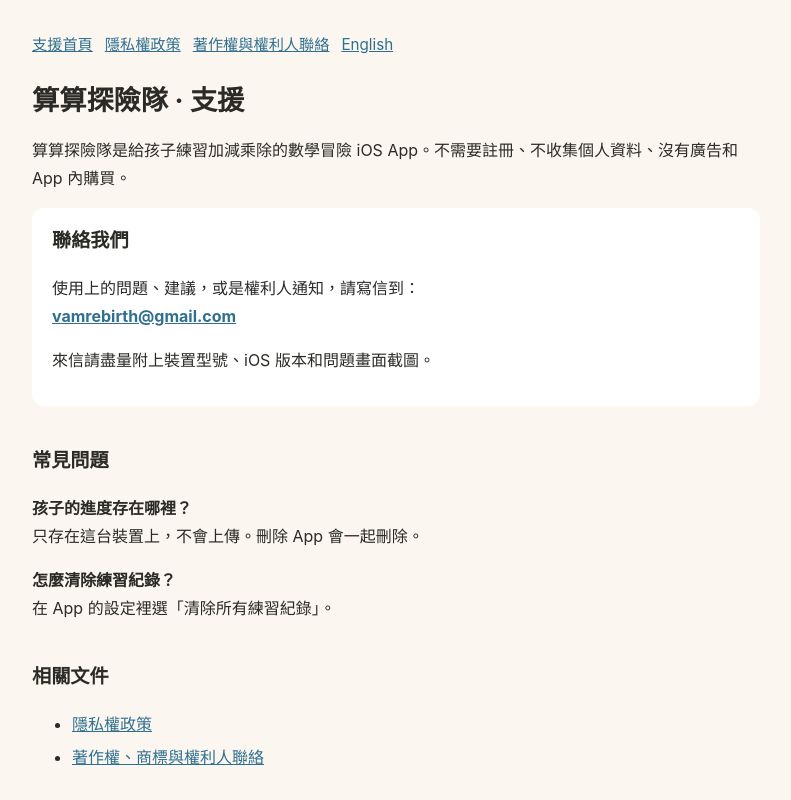
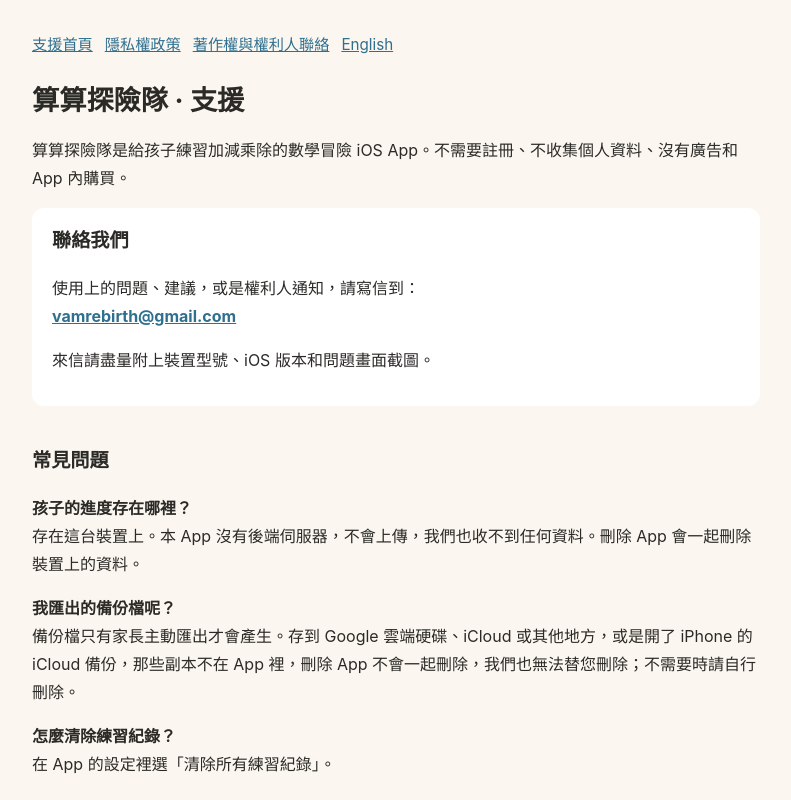
Before and after one commit to vamrebirth-sudo/math-adventure-support, a plain HTML site: page index.html in a window 1280 px wide. Shown: the top 800 px of the page, without its empty margins (244-1035 px from the left). Drawn offline with Linux system fonts and the light colour scheme.

Commit message:
常見問題補充：匯出的備份檔要自行刪除
Updated FAQ section to clarify data storage and backup information.

```diff
--- a/index.html
+++ b/index.html
@@ -8,7 +8,8 @@ li{margin:.3em 0}.card{background:var(--card);border-radius:12px;padding:16px 20
 <p>算算探險隊是給孩子練習加減乘除的數學冒險 iOS App。不需要註冊、不收集個人資料、沒有廣告和 App 內購買。</p>
 <div class="card"><h2 style="margin-top:0">聯絡我們</h2><p>使用上的問題、建議，或是權利人通知，請寫信到：<br><strong><a href="mailto:vamrebirth@gmail.com">vamrebirth@gmail.com</a></strong></p><p>來信請盡量附上裝置型號、iOS 版本和問題畫面截圖。</p></div>
 <h2>常見問題</h2>
-<p><strong>孩子的進度存在哪裡？</strong><br>只存在這台裝置上，不會上傳。刪除 App 會一起刪除。</p>
+<p><strong>孩子的進度存在哪裡？</strong><br>存在這台裝置上。本 App 沒有後端伺服器，不會上傳，我們也收不到任何資料。刪除 App 會一起刪除裝置上的資料。</p>
+<p><strong>我匯出的備份檔呢？</strong><br>備份檔只有家長主動匯出才會產生。存到 Google 雲端硬碟、iCloud 或其他地方，或是開了 iPhone 的 iCloud 備份，那些副本不在 App 裡，刪除 App 不會一起刪除，我們也無法替您刪除；不需要時請自行刪除。</p>
 <p><strong>怎麼清除練習紀錄？</strong><br>在 App 的設定裡選「清除所有練習紀錄」。</p>
 <h2>相關文件</h2>
 <ul><li><a href="privacy.html">隱私權政策</a></li><li><a href="rights.html">著作權、商標與權利人聯絡</a></li></ul><footer>© 2026 算算探險隊團隊 · Math Adventure</footer></main></body></html>
```
